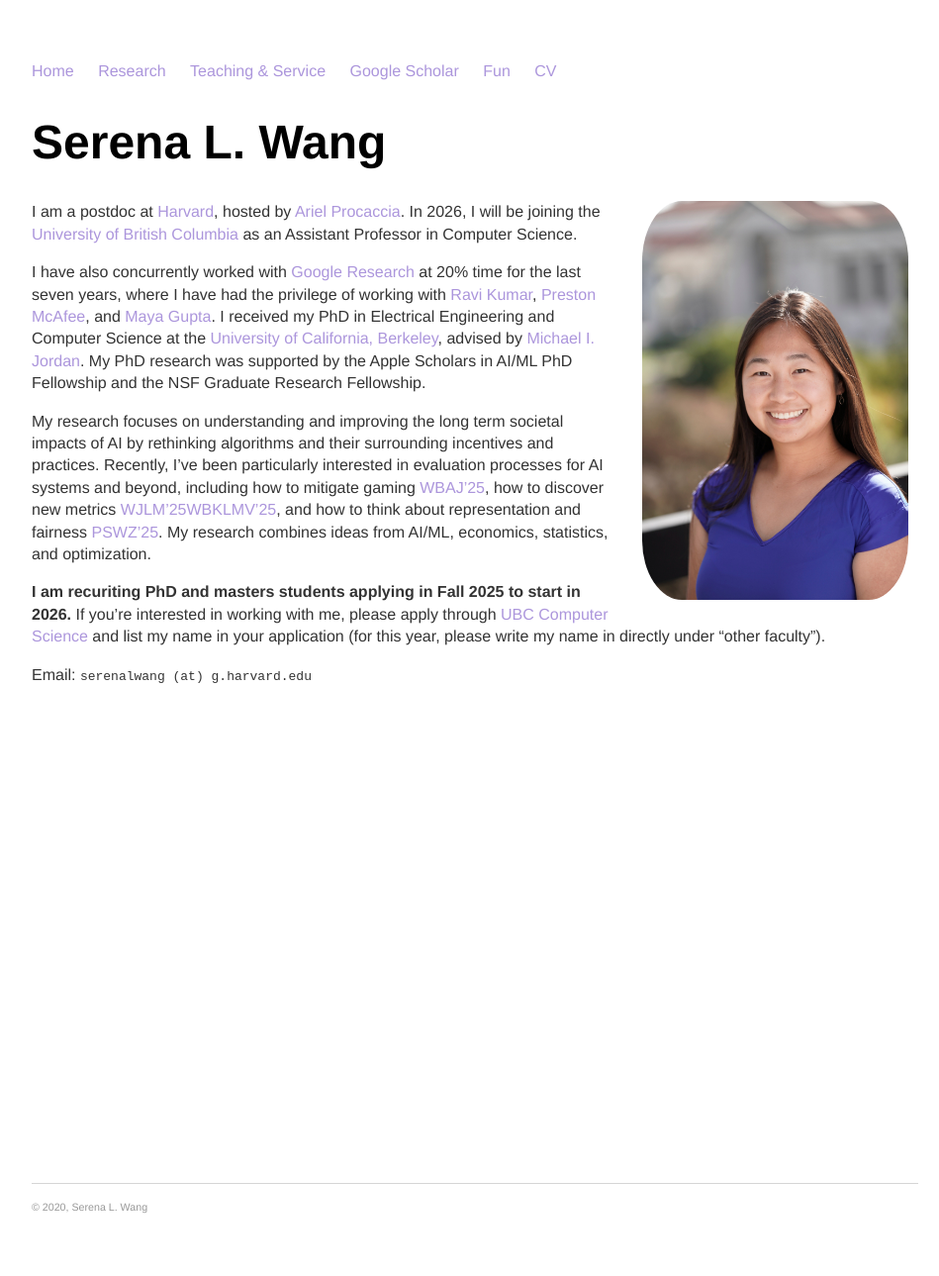
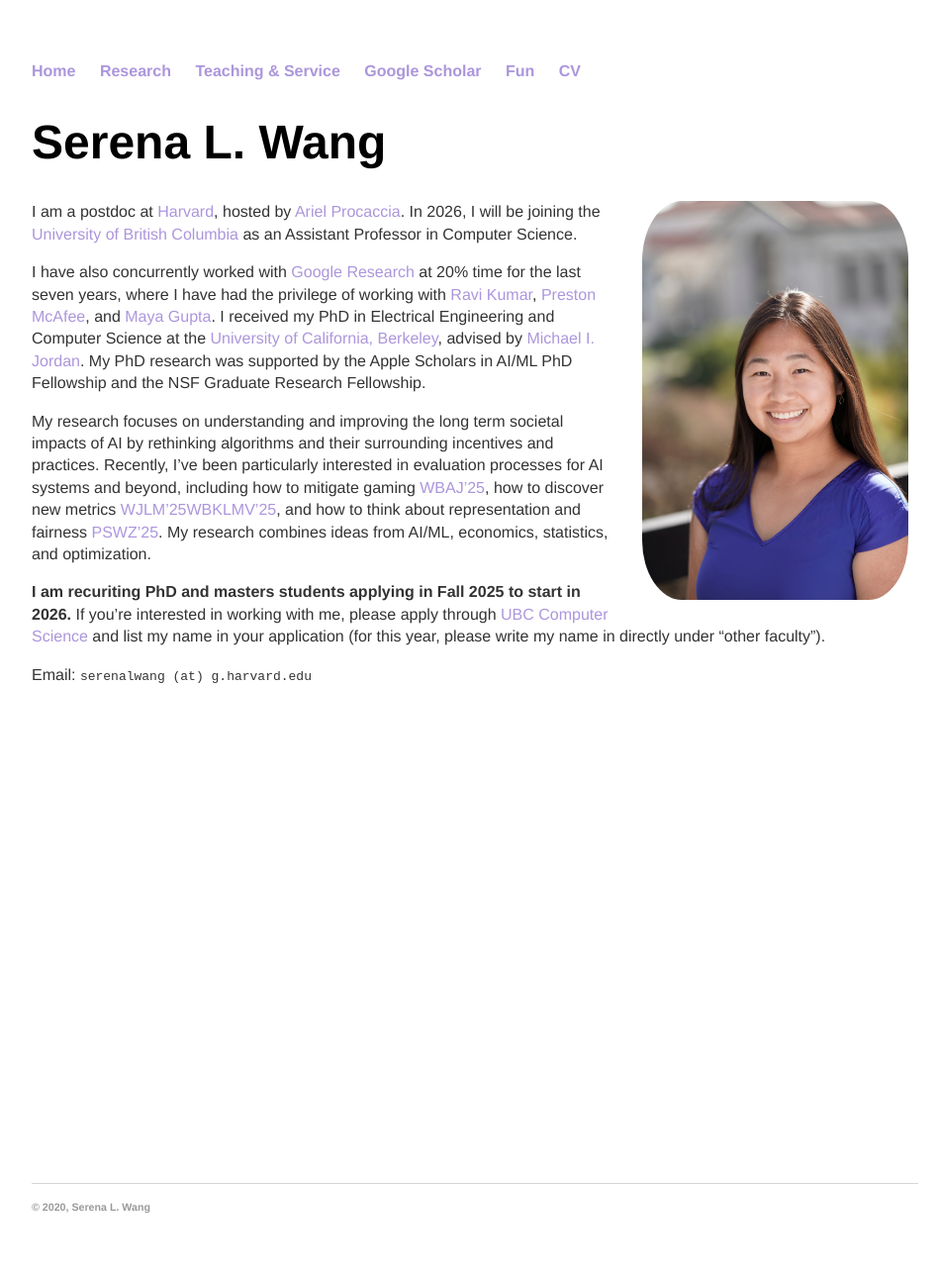
Before and after one commit to serenalwang/serenalwang.github.io, a Jekyll site: the page built from index.md, in a window 1280 px wide. Shown: the whole page at 99% size, without its empty margins (160-1109 px from the left). Built offline with Jekyll 4.4.1, drawn with Linux system fonts in a browser that asks for light colours.

Commit message:
changed font weight

```diff
--- a/css/main.css
+++ b/css/main.css
@@ -37,7 +37,6 @@
 
 p {
     font-family: 'Avenir', 'Helvetica' , 'Sans-Serif';
-    font-weight: lighter;
     font-size: 1em;
     line-height: 1.4em;
     color: #333;
@@ -81,7 +80,6 @@
 
 ul li{
     font-family: 'Avenir', 'Helvetica' , 'Sans-Serif';
-    font-weight: lighter;
     font-size:1em;
     line-height: 1.5em;
     list-style-type: circle;
```
